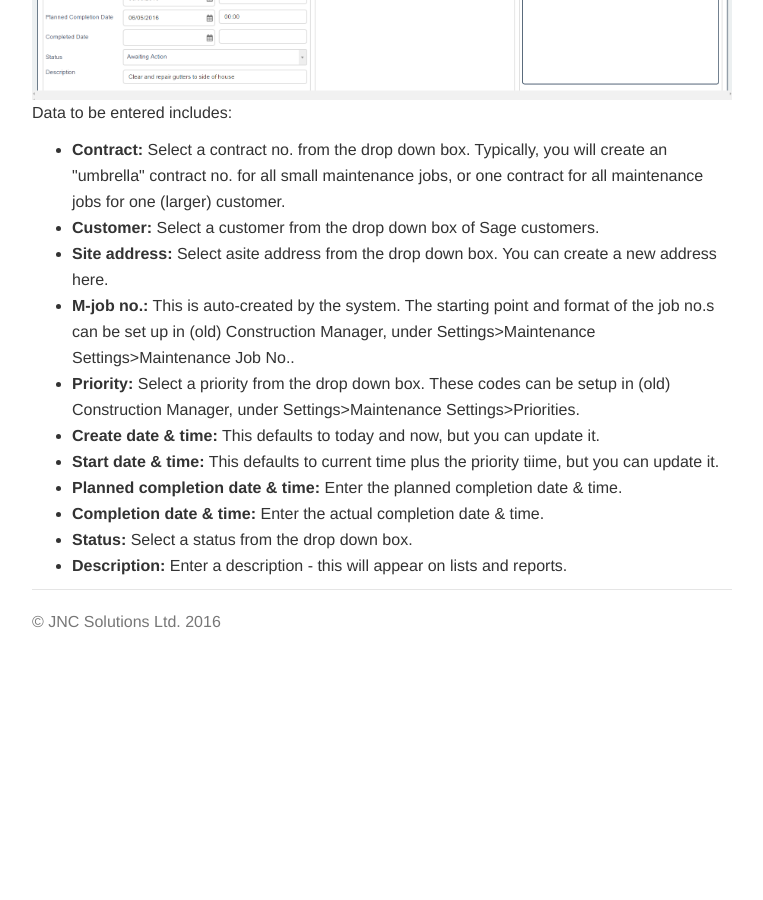
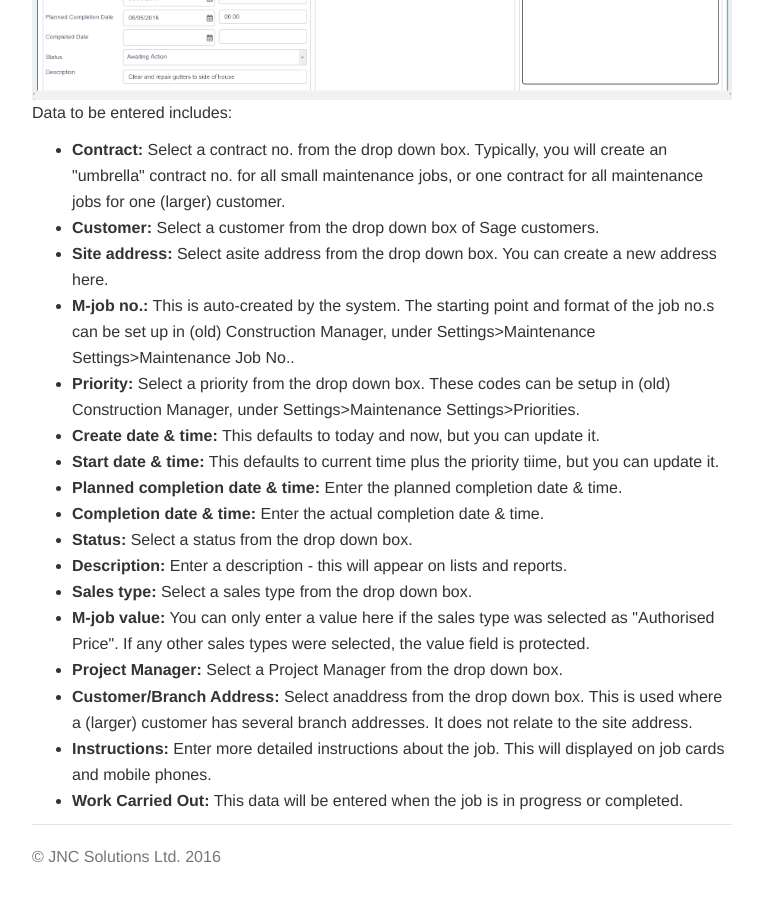
Before and after one commit to JNCSolutions/ConstructionManagerDocs, a Jekyll site: the page built from maintenance.html, in a window 1280 px wide and 900 px high, scrolled down 2051 px. Shown: the whole window, without its empty margins (258-1021 px from the left). Built offline with Jekyll 4.4.1, drawn with Linux system fonts in a browser that asks for light colours; before the commit the page ends 2716 px from its top, so only the background shows below that; some of the changed text lies outside the part shown.

Commit message:
Update maintenance.html

```diff
--- a/maintenance.html
+++ b/maintenance.html
@@ -56,7 +56,7 @@ title: Maintenance
       <br>
       <img src="img/Maintenance_List_01.PNG" style="width: 100%;">
       <p>This displays a list of all maintenance jobs on your system.
-          The list can be manipulated in the usual way - <a href="Manipulating Lists.html">see Manipulating Lists.</a>.</p>
+          The list can be manipulated in the usual way - see <a href="Manipulating Lists.html">Manipulating Lists.</a>.</p>
       <br> <br>
       <h4 id="new-mjob">New Maintenance Job</h4>
       <p>To create a new job, click on the <b>New</b> button.
@@ -83,7 +83,15 @@ title: Maintenance
           <li><b>Completion date & time:</b> Enter the actual completion date & time.</li>
           <li><b>Status:</b> Select a status from the drop down box.</li>
           <li><b>Description:</b> Enter a description - this will appear on lists and reports.</li>
-
+          <li><b>Sales type:</b> Select a sales type from the drop down box.</li>
+          <li><b>M-job value:</b> You can only enter a value here if the sales type was selected as "Authorised Price".
+                  If any other sales types were selected, the value field is protected.</li>
+          <li><b>Project Manager:</b> Select a Project Manager from the drop down box.</li>
+          <li><b>Customer/Branch Address:</b> Select anaddress from the drop down box.
+                  This is used where a (larger) customer has several branch addresses. It does not relate to the site address.</li>
+          <li><b>Instructions:</b> Enter more detailed instructions about the job.
+                  This will displayed on job cards and mobile phones.</li>
+          <li><b>Work Carried Out:</b> This data will be entered when the job is in progress or completed.</li>
 
       </ul
 
```
